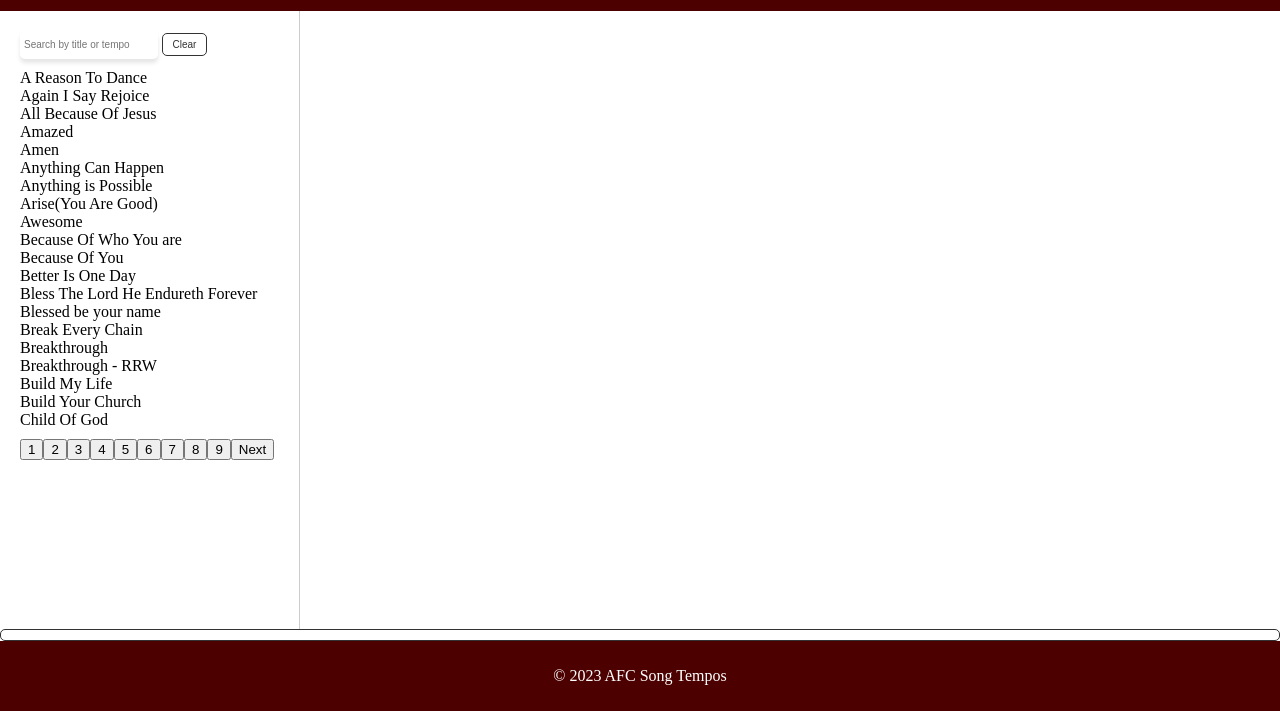
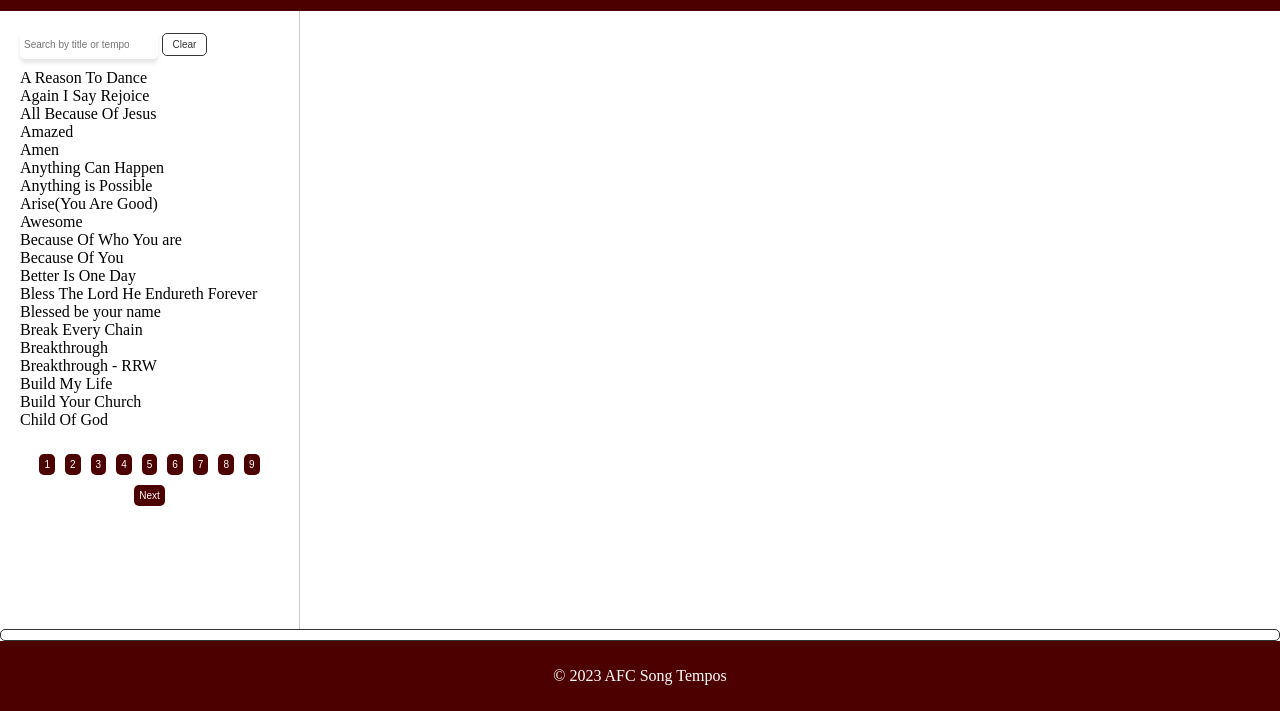
Before and after one commit to ddhernandez45/AFCTempos, a plain HTML site: page index.html in a window 1280 px wide. Shown: the part 89-800 px from the top of the page. Drawn offline with Linux system fonts and the light colour scheme.

Commit message:
Update styles.css

```diff
--- a/styles.css
+++ b/styles.css
@@ -116,4 +116,29 @@ footer {
    outline: none;
    box-shadow: 0 4px 8px rgba(0, 0, 0, 0.2);
 }
+
+/* Pagination styles */
+#pagination {
+   text-align: center;
+   margin-top: 20px;
+}
+
+#pagination button {
+   background-color: #4c0000;
+   color: white;
+   border: none;
+   border-radius: 5px;
+   padding: 5px 5px;
+   margin: 5px;
+   cursor: pointer;
+   font-size: 10px;
+}
+
+#pagination button:hover {
+   background-color: #333;
+}
+
+#pagination button:focus {
+   outline: none;
+}
 /* Created By: Destiny Hernandez */
```
